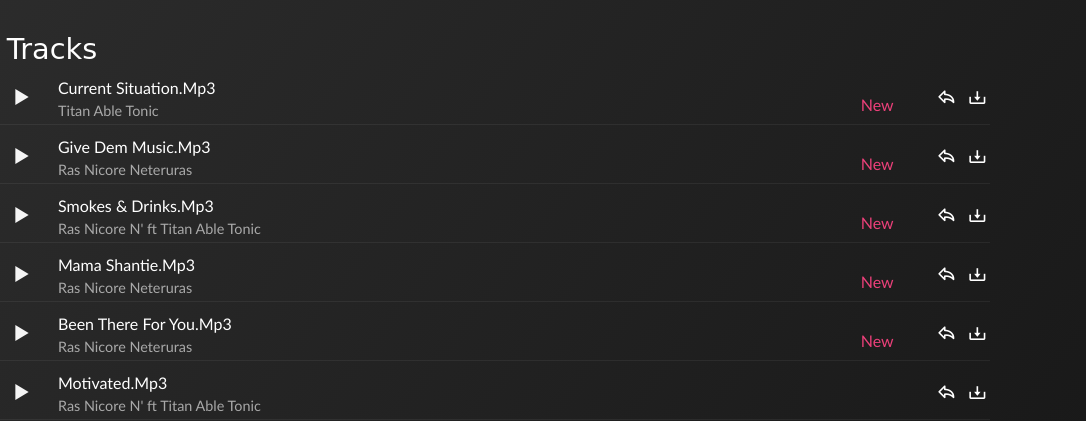
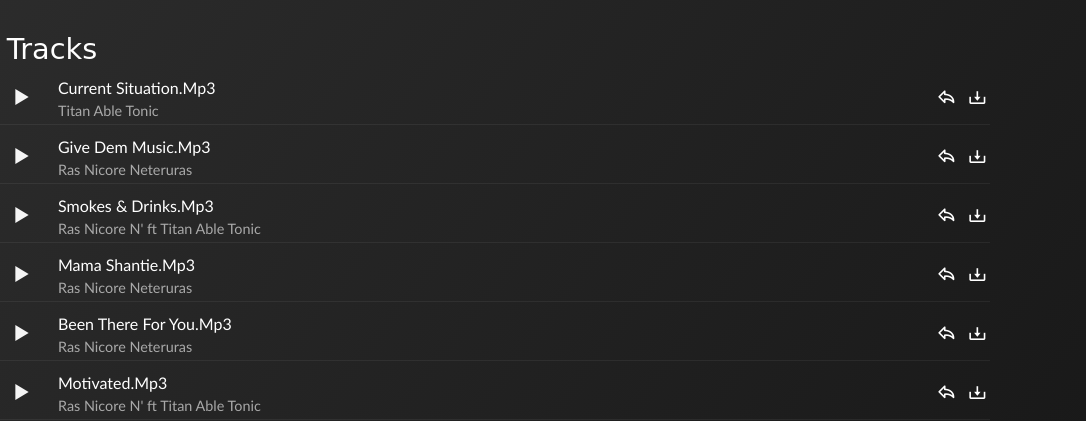
Before and after one commit to Dev-Addi/..., a plain HTML site: page index.html in a window 1280 px wide. Shown: the part 523-944 px from the top of the page, 194-1280 px from the left. Drawn offline with nearby package versions, Linux system fonts and the light colour scheme.

Commit message:
Update index.html

```diff
--- a/index.html
+++ b/index.html
@@ -39,7 +39,6 @@
 				<div id="song_desc">
 				   <p>Current Situation.mp3</p>
 				   <p>Titan Able Tonic</p>
-				   <p id="message">New</p>
 				</div>
 				<div id="actions_2">
 				  <p><a href="#"><i class='bx bx-share' ></i></a></p>
@@ -60,7 +59,6 @@
 				<div id="song_desc">
 				   <p>Give Dem Music.mp3</p>
 				   <p>Ras Nicore Neteruras</p>
-				   <p id="message">New</p>
 				</div>
 				<div id="actions_2">
 				  <p><a href="#"><i class='bx bx-share' ></i></a></p>
@@ -81,7 +79,6 @@
 				<div id="song_desc">
 				   <p>Smokes & Drinks.mp3</p>
 				   <p>Ras Nicore N' ft Titan Able Tonic</p>
-				   <p id="message">New</p>
 				</div>
 				<div id="actions_2">
 				  <p><a href="#"><i class='bx bx-share' ></i></a></p>
@@ -102,7 +99,6 @@
 				<div id="song_desc">
 				   <p>Mama Shantie.mp3</p>
 				   <p>Ras Nicore Neteruras</p>
-				   <p id="message">New</p>
 				</div>
 				<div id="actions_2">
 				  <p><a href="#"><i class='bx bx-share' ></i></a></p>
@@ -123,7 +119,6 @@
 				<div id="song_desc">
 				   <p>Been There For You.mp3</p>
 				   <p>Ras Nicore Neteruras</p>
-				   <p id="message">New</p>
 				</div>
 				<div id="actions_2">
 				  <p><a href="#"><i class='bx bx-share' ></i></a></p>
```
